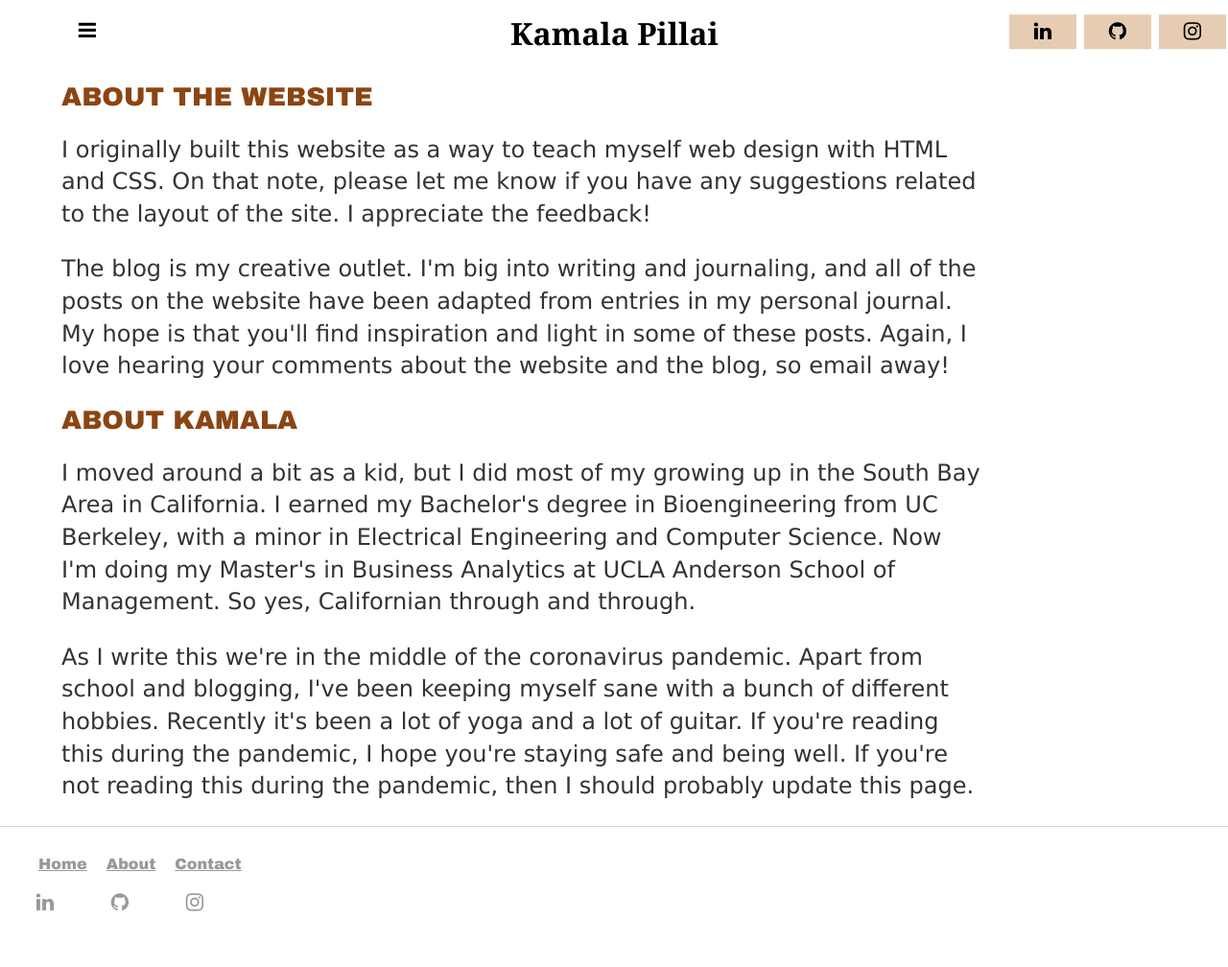
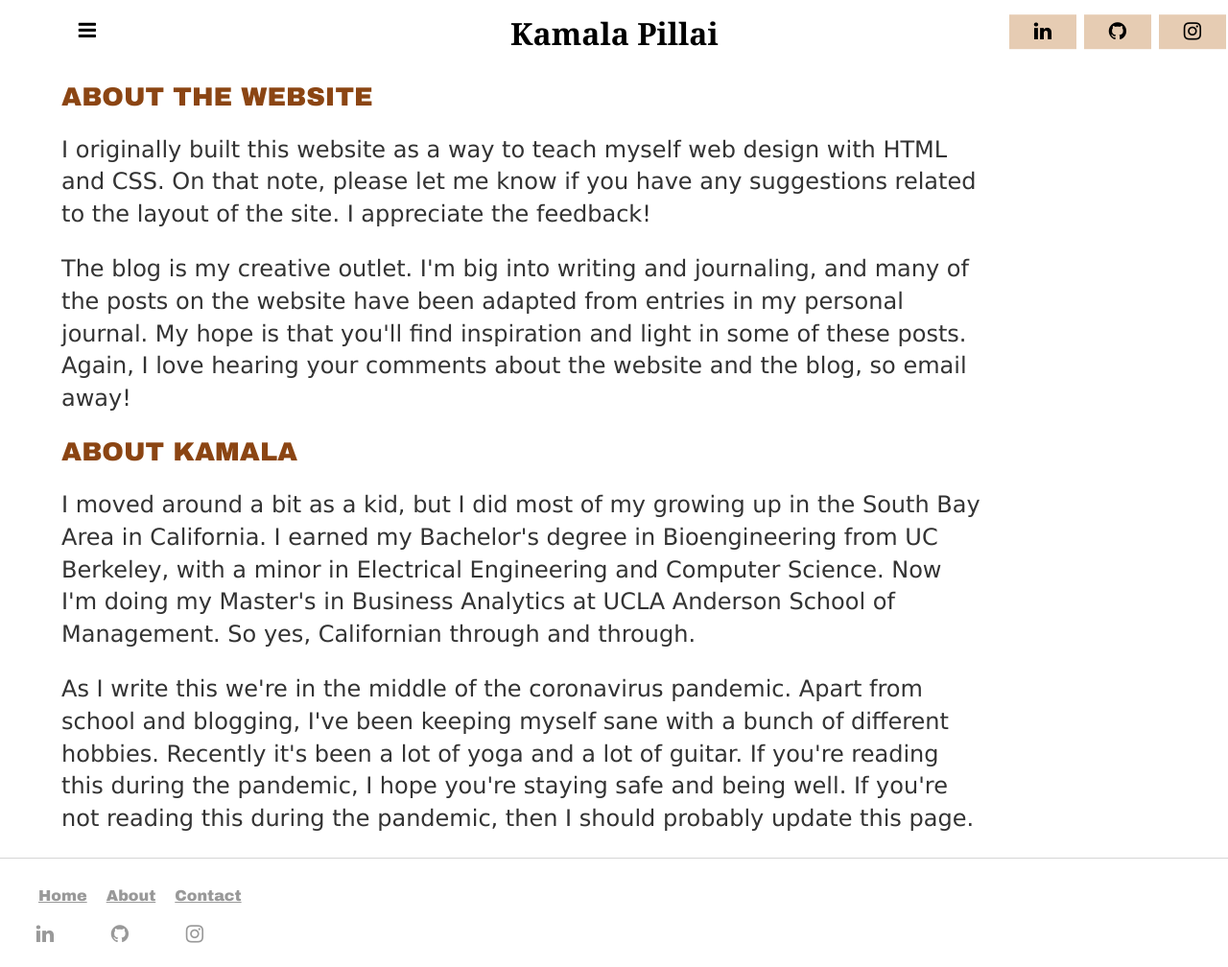
Before and after one commit to kpill/kpill.github.io, a Jekyll site: the page built from about/index.html, in a window 1280 px wide. Shown: the whole page at 96% size. Built offline with Jekyll 4.4.1, drawn with Linux system fonts in a browser that asks for light colours; before the commit the page ends 975 px from its top, so only the background shows below that.

Commit message:
Update index.html

```diff
--- a/about/index.html
+++ b/about/index.html
@@ -5,7 +5,7 @@ title: About Me
 	<h1 class="about">ABOUT THE WEBSITE</h1>
 	<p class ="about">I originally built this website as a way to teach myself web design with HTML and CSS. On that note, please let me know if you have any suggestions related
   to the layout of the site. I appreciate the feedback!</p>
-  <p class="about">The blog is my creative outlet. I'm big into writing and journaling, and all of the posts on the website have been adapted from entries in my personal journal. My
+  <p class="about">The blog is my creative outlet. I'm big into writing and journaling, and many of the posts on the website have been adapted from entries in my personal journal. My
   hope is that you'll find inspiration and light in some of these posts. Again, I love hearing your comments about the website and the blog, so email away!</p>
 
 	<h1 class="about">ABOUT KAMALA</h1>
```
